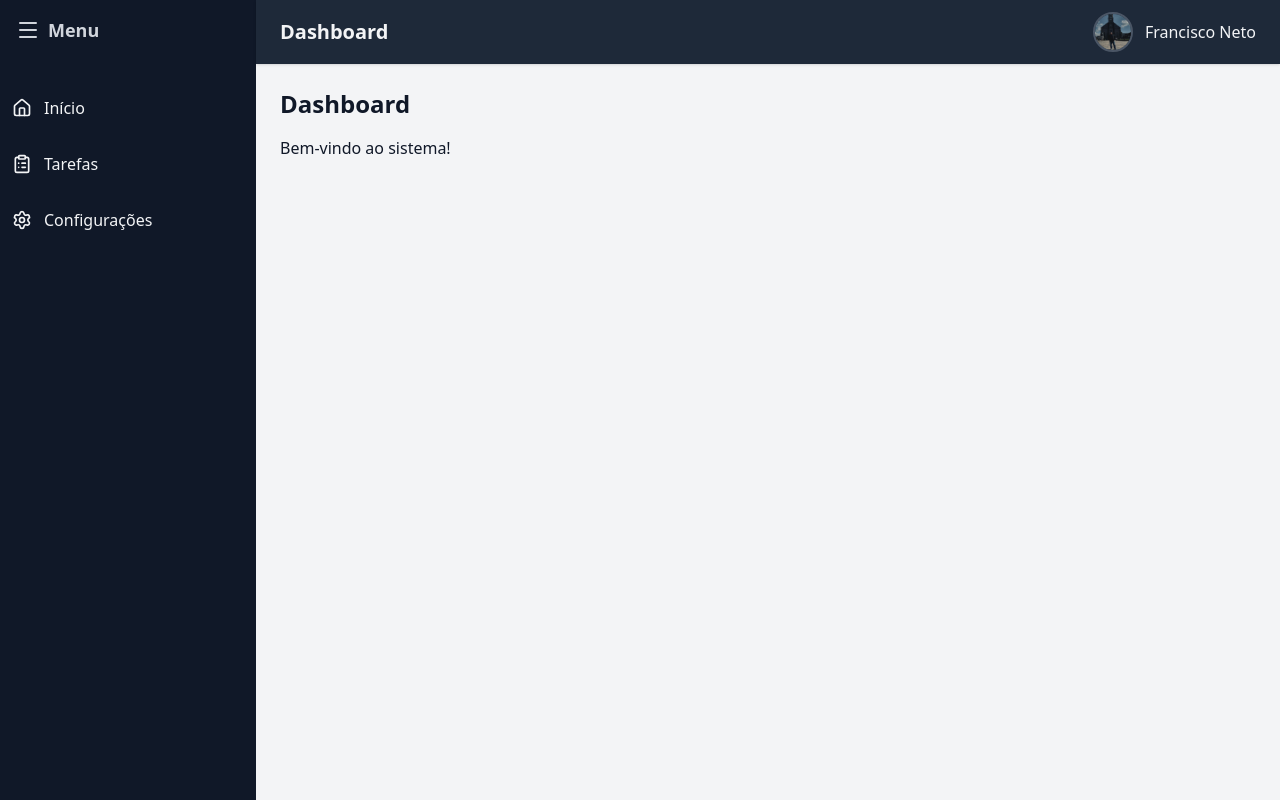
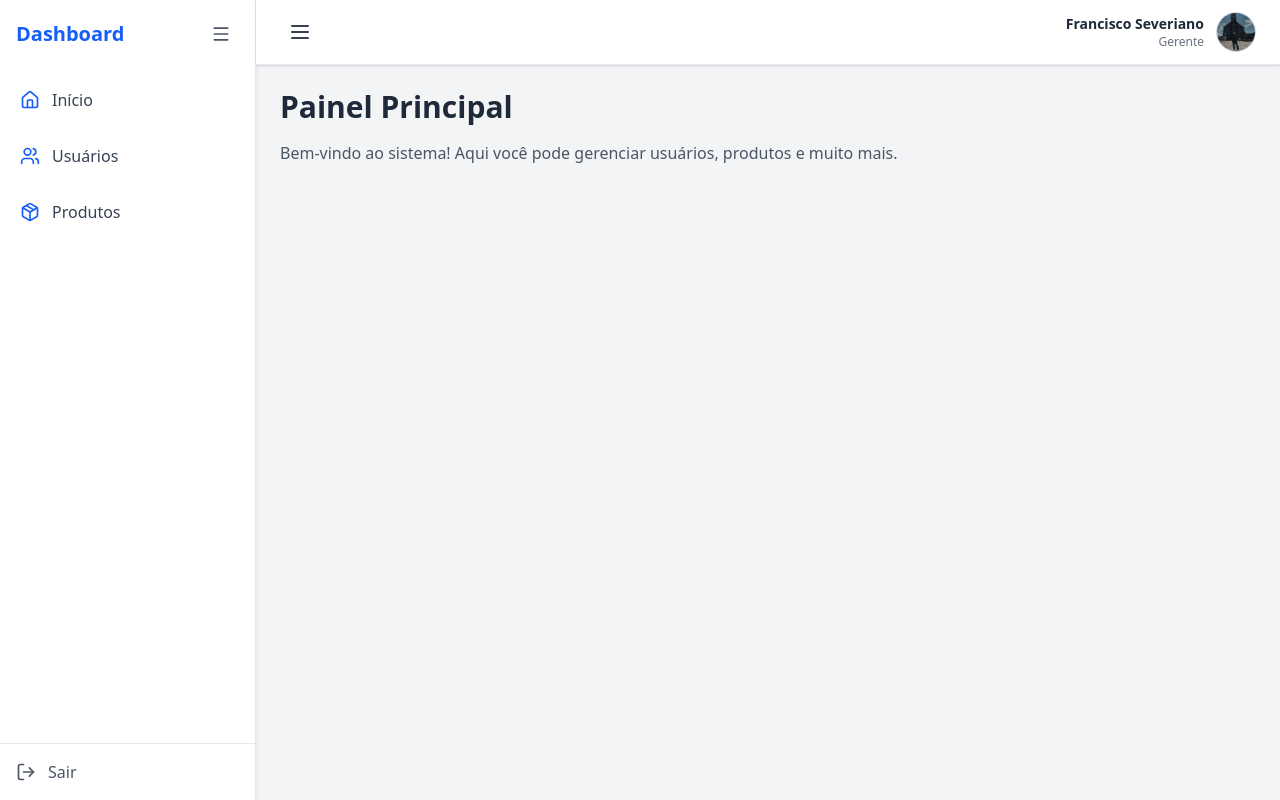
Before and after one commit to francisco328react/SISTEMA-ESTOQUE-FRONTNED, a React (Vite) app: page /dashboard in a window 1280 px wide. Built offline with nearby package versions, Linux system fonts and the light colour scheme.

Commit message:
chora: aletrando sistema para tema light

```diff
--- a/src/components/Navbar/Navbar.tsx
+++ b/src/components/Navbar/Navbar.tsx
@@ -1,17 +1,46 @@
+interface NavbarProps {
+  toggleSidebar: () => void;
+}
+
 import perfil from '../../assets/Perfil-2.jpg'
 
-export function Navbar() {
+export function Navbar({ toggleSidebar }: NavbarProps) {
+  const user = {
+    name: "Francisco Severiano",
+    role: "Gerente",
+    avatar: perfil,
+  };
+
   return (
-        <header className="w-full bg-gray-800 text-gray-100 flex items-center justify-between px-6 py-3 shadow">
-            <h1 className="text-xl font-semibold">Dashboard</h1>
+    <header className="flex items-center justify-between bg-white border-b border-gray-200 shadow-sm px-6 py-3">
+      <button
+        onClick={toggleSidebar}
+        className="p-2 rounded hover:bg-gray-100 transition"
+        aria-label="Alternar menu"
+      >
+        <svg
+          xmlns="http://www.w3.org/2000/svg"
+          fill="none"
+          viewBox="0 0 24 24"
+          strokeWidth={2}
+          stroke="currentColor"
+          className="w-6 h-6 text-gray-700"
+        >
+          <path strokeLinecap="round" strokeLinejoin="round" d="M4 6h16M4 12h16M4 18h16" />
+        </svg>
+      </button>
+
       <div className="flex items-center gap-3">
+        <div className="text-right">
+          <p className="text-gray-800 font-semibold text-sm">{user.name}</p>
+          <p className="text-gray-500 text-xs">{user.role}</p>
+        </div>
         <img
-                    src={perfil}
-                    alt="Francisco Neto"
-                    className="w-10 h-10 rounded-full border-2 border-gray-600"
+          src={user.avatar}
+          alt={user.name}
+          className="w-10 h-10 rounded-full border border-gray-300"
         />
-                <span className="font-medium">Francisco Neto</span>
       </div>
     </header>
-    )
+  );
 }
--- a/src/components/Sidebar/Sidebar.tsx
+++ b/src/components/Sidebar/Sidebar.tsx
@@ -1,41 +1,72 @@
-import { Home, Menu, ClipboardList, Settings } from "lucide-react";
-import { useState } from "react";
+import { Home, Users, Package, LogOut, Menu } from "lucide-react";
 
-export function Sidebar() {
-  const [isOpen, setIsOpen] = useState(true);
+interface SidebarProps {
+  isOpen: boolean;
+  setIsOpen: (open: boolean) => void;
+}
 
+export function Sidebar({ isOpen, setIsOpen }: SidebarProps) {
   return (
-    <div
+    <aside
       className={`${
         isOpen ? "w-64" : "w-20"
-      } bg-gray-900 h-screen text-gray-100 transition-all duration-300 flex flex-col`}
+      } bg-white border-r border-gray-200 shadow-md transition-all duration-300 flex flex-col`}
     >
-      {/* Botão de abrir/fechar */}
+      {/* Cabeçalho */}
+      <div className="flex items-center justify-between p-4">
+        {isOpen ? (
+          <h1 className="text-xl font-bold text-blue-600">Dashboard</h1>
+        ) : (
+          <h1 className="text-xl font-bold text-blue-600">D</h1>
+        )}
         <button
           onClick={() => setIsOpen(!isOpen)}
-        className="flex items-center gap-2 p-4 text-gray-300 hover:text-white cursor-pointer"
+          className="p-2 rounded hover:bg-gray-100 transition"
         >
-        <Menu size={24} />
-        {isOpen && <span className="text-lg font-semibold">Menu</span>}
+          <Menu className="w-5 h-5 text-gray-600" />
         </button>
+      </div>
 
-      {/* Itens do menu */}
-      <nav className="flex-1 mt-6">
+      {/* Menu */}
+      <nav className="flex-1 p-2">
         <ul className="space-y-2">
-          <li className="flex items-center gap-3 p-3 hover:bg-gray-800 cursor-pointer">
-            <Home size={20} />
+          <li>
+            <a
+              href="/dashboard"
+              className="flex items-center gap-3 p-3 rounded-lg hover:bg-blue-50 text-gray-700 font-medium transition"
+            >
+              <Home className="w-5 h-5 text-blue-600" />
               {isOpen && <span>Início</span>}
+            </a>
           </li>
-          <li className="flex items-center gap-3 p-3 hover:bg-gray-800 cursor-pointer">
-            <ClipboardList size={20} />
-            {isOpen && <span>Tarefas</span>}
+          <li>
+            <a
+              href="/usuarios"
+              className="flex items-center gap-3 p-3 rounded-lg hover:bg-blue-50 text-gray-700 font-medium transition"
+            >
+              <Users className="w-5 h-5 text-blue-600" />
+              {isOpen && <span>Usuários</span>}
+            </a>
           </li>
-          <li className="flex items-center gap-3 p-3 hover:bg-gray-800 cursor-pointer">
-            <Settings size={20} />
-            {isOpen && <span>Configurações</span>}
+          <li>
+            <a
+              href="/produtos"
+              className="flex items-center gap-3 p-3 rounded-lg hover:bg-blue-50 text-gray-700 font-medium transition"
+            >
+              <Package className="w-5 h-5 text-blue-600" />
+              {isOpen && <span>Produtos</span>}
+            </a>
           </li>
         </ul>
       </nav>
+
+      {/* Rodapé */}
+      <div className="p-4 border-t border-gray-200">
+        <button className="flex items-center gap-3 text-gray-600 hover:text-red-600 transition w-full">
+          <LogOut className="w-5 h-5" />
+          {isOpen && <span>Sair</span>}
+        </button>
       </div>
+    </aside>
   );
 }
--- a/src/index.css
+++ b/src/index.css
@@ -1 +1,5 @@
 @import "tailwindcss";
+
+@theme {
+
+}
--- a/src/pages/Dashboard/Dashboard.tsx
+++ b/src/pages/Dashboard/Dashboard.tsx
@@ -1,17 +1,26 @@
-import { Sidebar } from "../../components/Sidebar/Sidebar"
-import { Navbar } from "../../components/Navbar/Navbar"
+import { useState } from "react";
+import { Sidebar } from "../../components/Sidebar/Sidebar";
+import { Navbar } from "../../components/Navbar/Navbar";
 
 export function Dashboard() {
+  const [isSidebarOpen, setIsSidebarOpen] = useState(true);
+
   return (
-        <div className="flex h-screen bg-gray-100 dark:bg-gray-900 text-gray-900 dark:text-gray-100">
-            <Sidebar />
+    <div className="flex h-screen bg-gray-100">
+      <Sidebar isOpen={isSidebarOpen} setIsOpen={setIsSidebarOpen} />
+
       <div className="flex flex-col flex-1">
-                <Navbar />
+        <Navbar toggleSidebar={() => setIsSidebarOpen(!isSidebarOpen)} />
+
         <main className="flex-1 p-6">
-                    <h1 className="text-2xl font-semibold mb-4">Dashboard</h1>
-                    <p>Bem-vindo ao sistema!</p>
+          <h1 className="text-3xl font-bold text-gray-800 mb-4">
+            Painel Principal
+          </h1>
+          <p className="text-gray-600">
+            Bem-vindo ao sistema! Aqui você pode gerenciar usuários, produtos e muito mais.
+          </p>
         </main>
       </div>
     </div>
-    )
+  );
 }
--- a/src/pages/Register/Register.tsx
+++ b/src/pages/Register/Register.tsx
@@ -6,8 +6,8 @@ export function Register() {
   const [email, setEmail] = useState("");
   const [password, setPassword] = useState("");
   const [confirmPassword, setConfirmPassword] = useState("");
+  const [role, setRole] = useState("estoquista");
   const [branch, setBranch] = useState("");
-  const [role, setRole] = useState("estoquista");
   const navigate = useNavigate();
 
   const handleSubmit = (e: React.FormEvent) => {
@@ -21,35 +21,30 @@ export function Register() {
     const newUser = { name, email, password, role };
     console.log("Usuário cadastrado:", newUser);
 
-    // Aqui futuramente faremos a integração com a API
-    navigate("/login");
+    navigate("/");
   };
 
   return (
-    <div className="flex h-screen">
-      {/* Lado esquerdo - cinza escuro */}
-      <div className="hidden md:flex w-1/2 bg-gray-800 items-center justify-center text-gray-200">
+    <div className="flex h-screen bg-gray-50">
+      {/* Lado esquerdo */}
+      <div className="hidden md:flex w-1/2 bg-gray-200 items-center justify-center text-gray-700">
         <h1 className="text-3xl font-bold text-center px-8">
-          Crie sua conta e gerencie o sistema de estoque
+          Crie sua conta e gerencie o sistema
         </h1>
       </div>
 
-      {/* Lado direito - formulário */}
-      <div className="flex w-full md:w-1/2 items-center justify-center bg-gray-100 dark:bg-gray-900">
+      {/* Lado direito */}
+      <div className="flex w-full md:w-1/2 items-center justify-center">
         <form
           onSubmit={handleSubmit}
-          className="bg-white dark:bg-gray-800 shadow-lg rounded-lg p-8 w-11/12 max-w-sm"
+          className="bg-white shadow-md rounded-lg p-8 w-11/12 max-w-sm border border-gray-200"
         >
-          <h2 className="text-2xl font-bold mb-6 text-center text-gray-900 dark:text-gray-100">
+          <h2 className="text-2xl font-bold mb-6 text-center text-gray-800">
             Cadastro de Usuário
           </h2>
 
-          {/* Nome */}
           <div className="mb-4">
-            <label
-              htmlFor="name"
-              className="block text-gray-700 dark:text-gray-300 mb-1"
-            >
+            <label htmlFor="name" className="block text-gray-700 mb-1">
               Nome
             </label>
             <input
@@ -58,17 +53,13 @@ export function Register() {
               placeholder="Digite seu nome completo"
               value={name}
               onChange={(e) => setName(e.target.value)}
-              className="w-full p-2 border border-gray-300 dark:border-gray-600 rounded bg-gray-50 dark:bg-gray-700 text-gray-900 dark:text-gray-100 focus:outline-none focus:ring-2 focus:ring-blue-500"
+              className="w-full p-2 border border-gray-300 rounded focus:outline-none focus:ring-2 focus:ring-blue-500"
               required
             />
           </div>
 
-          {/* E-mail */}
           <div className="mb-4">
-            <label
-              htmlFor="email"
-              className="block text-gray-700 dark:text-gray-300 mb-1"
-            >
+            <label htmlFor="email" className="block text-gray-700 mb-1">
               E-mail
             </label>
             <input
@@ -77,17 +68,13 @@ export function Register() {
               placeholder="seuemail@empresa.com"
               value={email}
               onChange={(e) => setEmail(e.target.value)}
-              className="w-full p-2 border border-gray-300 dark:border-gray-600 rounded bg-gray-50 dark:bg-gray-700 text-gray-900 dark:text-gray-100 focus:outline-none focus:ring-2 focus:ring-blue-500"
+              className="w-full p-2 border border-gray-300 rounded focus:outline-none focus:ring-2 focus:ring-blue-500"
               required
             />
           </div>
 
-          {/* Senha */}
           <div className="mb-4">
-            <label
-              htmlFor="password"
-              className="block text-gray-700 dark:text-gray-300 mb-1"
-            >
+            <label htmlFor="password" className="block text-gray-700 mb-1">
               Senha
             </label>
             <input
@@ -96,17 +83,13 @@ export function Register() {
               placeholder="Crie uma senha"
               value={password}
               onChange={(e) => setPassword(e.target.value)}
-              className="w-full p-2 border border-gray-300 dark:border-gray-600 rounded bg-gray-50 dark:bg-gray-700 text-gray-900 dark:text-gray-100 focus:outline-none focus:ring-2 focus:ring-blue-500"
+              className="w-full p-2 border border-gray-300 rounded focus:outline-none focus:ring-2 focus:ring-blue-500"
               required
             />
           </div>
 
-          {/* Confirmar Senha */}
           <div className="mb-4">
-            <label
-              htmlFor="confirmPassword"
-              className="block text-gray-700 dark:text-gray-300 mb-1"
-            >
+            <label htmlFor="confirmPassword" className="block text-gray-700 mb-1">
               Confirmar Senha
             </label>
             <input
@@ -115,50 +98,41 @@ export function Register() {
               placeholder="Repita a senha"
               value={confirmPassword}
               onChange={(e) => setConfirmPassword(e.target.value)}
-              className="w-full p-2 border border-gray-300 dark:border-gray-600 rounded bg-gray-50 dark:bg-gray-700 text-gray-900 dark:text-gray-100 focus:outline-none focus:ring-2 focus:ring-blue-500"
+              className="w-full p-2 border border-gray-300 rounded focus:outline-none focus:ring-2 focus:ring-blue-500"
               required
             />
           </div>
 
-          {/* Tipo de filial */}
           <div className="mb-6">
-            <label
-              htmlFor="branch"
-              className="block text-gray-700 dark:text-gray-300 mb-1"
-            >
+            <label htmlFor="branch" className="block text-gray-700 mb-1">
               Filial
             </label>
             <select
               id="branch"
               value={branch}
               onChange={(e) => setBranch(e.target.value)}
-              className="w-full p-2 border border-gray-300 dark:border-gray-600 rounded bg-gray-50 dark:bg-gray-700 text-gray-900 dark:text-gray-100 focus:outline-none focus:ring-2 focus:ring-blue-500"
+              className="w-full p-2 border border-gray-300 rounded focus:outline-none focus:ring-2 focus:ring-blue-500"
             >
-              {/* <option value="estoquista">Estoquista</option>
-              <option value="gerente">Gerente</option> */}
+              <option value="empilhatec">Empilhatec</option>
+              <option value="empilhacom">Empilhacom</option>
             </select>
           </div>
 
-          {/* Tipo de usuário */}
           <div className="mb-6">
-            <label
-              htmlFor="role"
-              className="block text-gray-700 dark:text-gray-300 mb-1"
-            >
+            <label htmlFor="role" className="block text-gray-700 mb-1">
               Tipo de Usuário
             </label>
             <select
               id="role"
               value={role}
               onChange={(e) => setRole(e.target.value)}
-              className="w-full p-2 border border-gray-300 dark:border-gray-600 rounded bg-gray-50 dark:bg-gray-700 text-gray-900 dark:text-gray-100 focus:outline-none focus:ring-2 focus:ring-blue-500"
+              className="w-full p-2 border border-gray-300 rounded focus:outline-none focus:ring-2 focus:ring-blue-500"
             >
               <option value="estoquista">Estoquista</option>
               <option value="gerente">Gerente</option>
             </select>
           </div>
 
-          {/* Botão */}
           <button
             type="submit"
             className="w-full bg-blue-600 hover:bg-blue-700 text-white py-2 rounded transition"
@@ -166,9 +140,9 @@ export function Register() {
             Cadastrar
           </button>
 
-          <p className="text-center text-sm text-gray-600 dark:text-gray-400 mt-4">
+          <p className="text-center text-sm text-gray-600 mt-4">
             Já tem conta?{" "}
-            <a href="/" className="text-blue-500 hover:underline font-medium">
+            <a href="/" className="text-blue-600 hover:underline">
               Fazer login
             </a>
           </p>
```
Also changed, not shown: src/pages/Login/Login.tsx (+31 -27 lines). Lines whose indentation alone changed are shown as unchanged.
